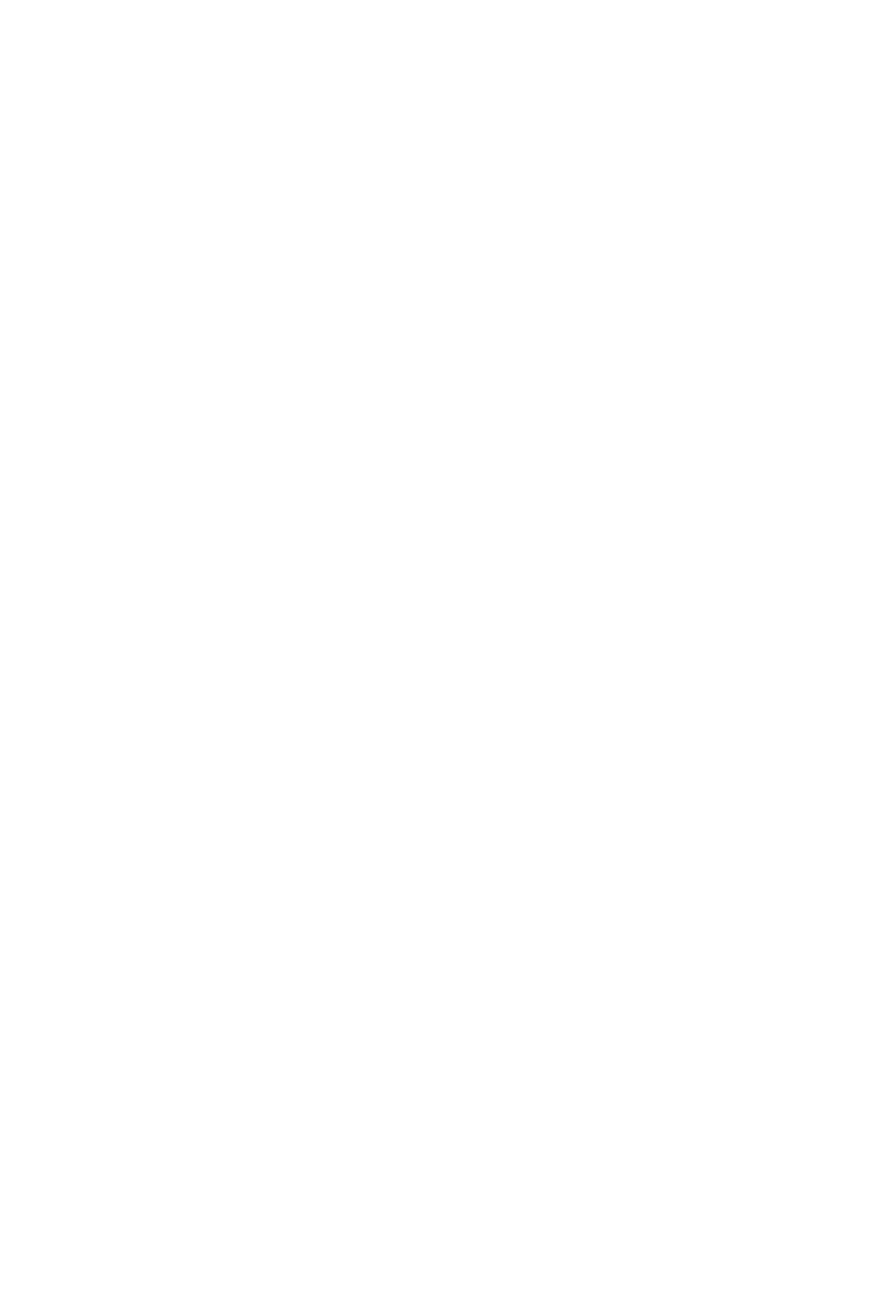
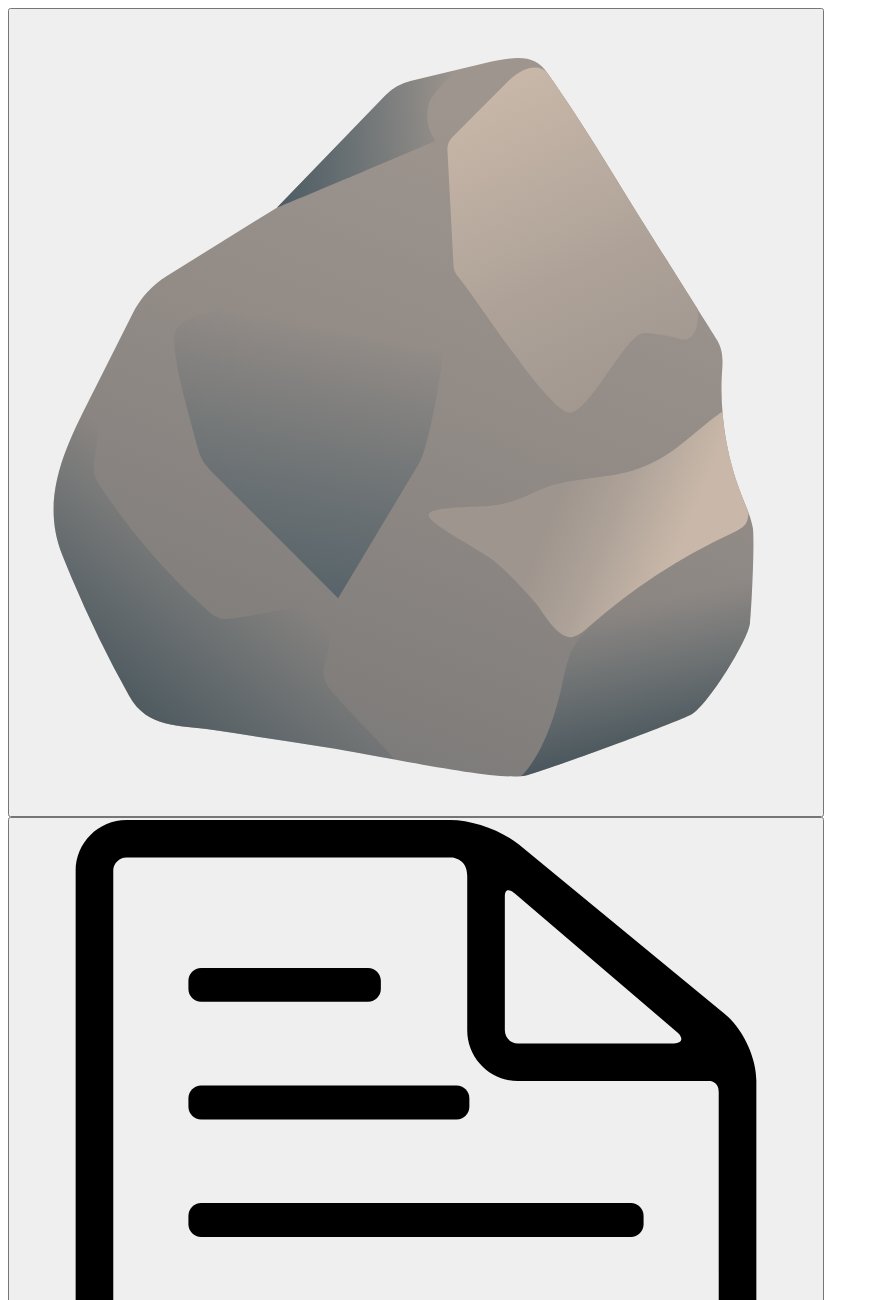
Before and after one commit to Rafie-azfa/Odin-Project-Rock-Paper-Scissors, a plain HTML site: page index.html in a window 1280 px wide. Shown: the top 1300 px of the page, without its empty margins (0-879 px from the left). Before the commit the page ends 800 px from the top, so only its background shows below. Drawn offline with Linux system fonts and the light colour scheme.

Commit message:
add rock paper scissor button with image

```diff
--- a/index.html
+++ b/index.html
@@ -8,6 +8,10 @@
     <link rel="stylesheet" href="style.css">
 </head>
 <body>
-
+    <div id="container">
+    <button id="rock" class="choice"><img src="./img/rock-svgrepo-com.svg" alt="a Rock"></button>
+    <button id="paper" class="choice"><img src="./img/written-paper-svgrepo-com.svg" alt="a Paper"></button>
+    <button id="scissor" class="choice"><img src="./img/scissors-svgrepo-com.svg" alt="a Scissor"></button>
+    </div>
 </body>
 </html>
```
